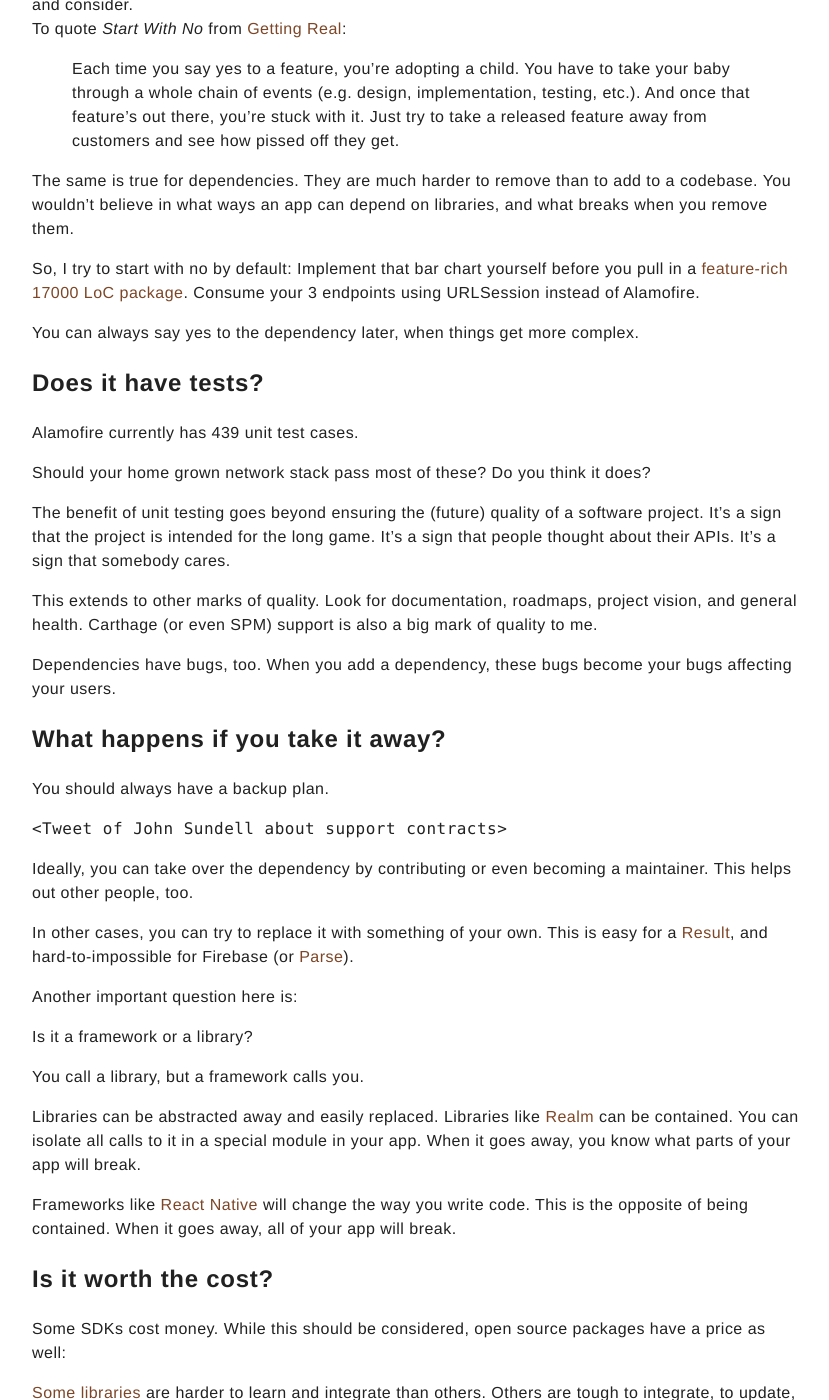
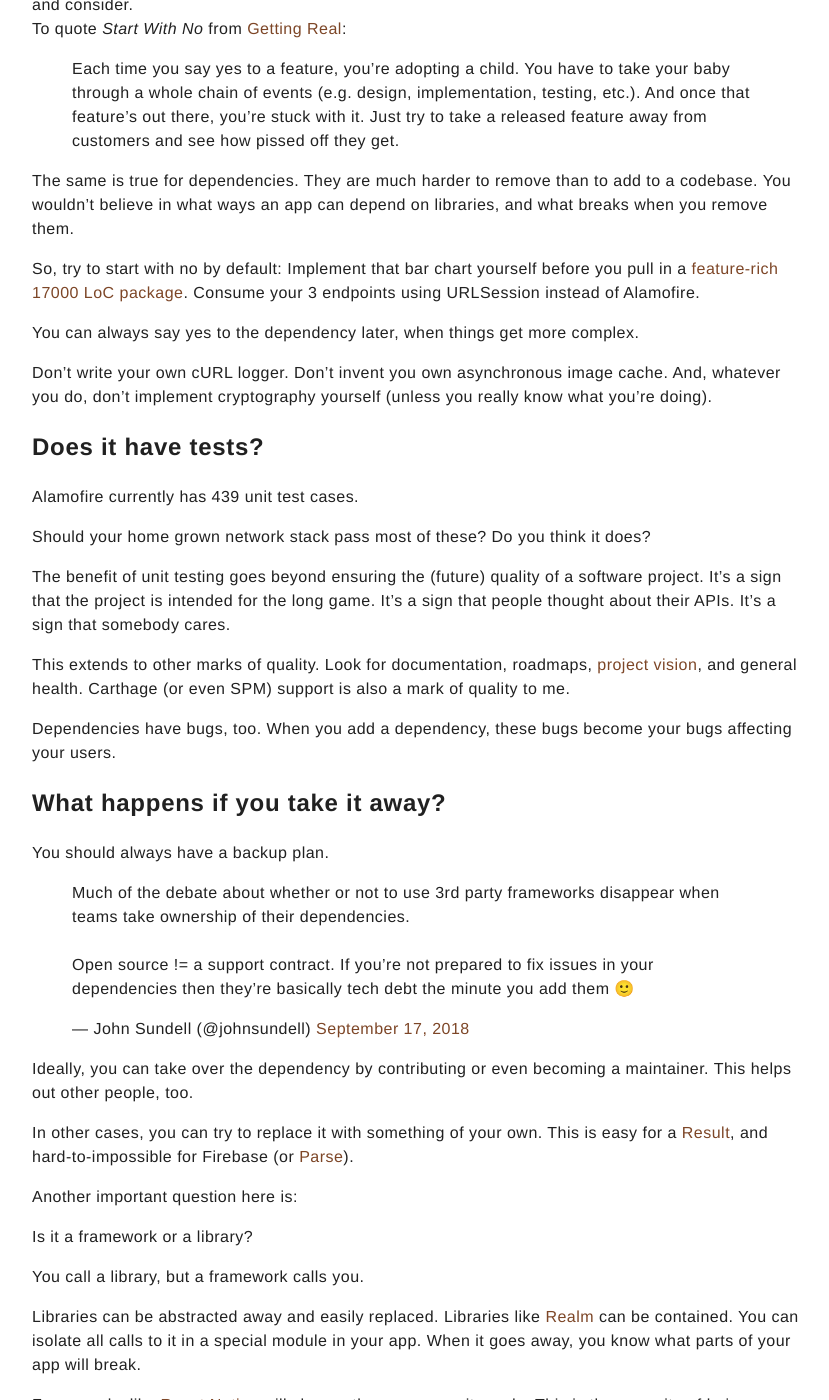
Before and after one commit to xavierLowmiller/xavierLowmiller.github.io, a Jekyll site: the page built from _posts/2018-09-19-Evaluating-Dependencies.md, in a window 1280 px wide and 1400 px high, scrolled down 1123 px. Shown: the whole window, without its empty margins (224-1053 px from the left). Built offline with Jekyll 4.4.1, drawn with Linux system fonts in a browser that asks for light colours; comment, search, counter and statistics services are not loaded; some of the changed text lies outside the part shown.

Commit message:
Add links, embed tweet

```diff
--- a/_posts/2018-09-19-Evaluating-Dependencies.md
+++ b/_posts/2018-09-19-Evaluating-Dependencies.md
@@ -49,12 +49,17 @@
 You wouldn't believe in what ways an app can depend on libraries,
 and what breaks when you remove them.
 
-So, I try to start with no by default:
+So, try to start with no by default:
 Implement that bar chart yourself before you pull in a
 [feature-rich 17000 LoC package][Charts].
 Consume your 3 endpoints using URLSession instead of Alamofire.
 
 You can always say yes to the dependency later, when things get more complex.
+
+Don't write your own cURL logger.
+Don't invent you own asynchronous image cache.
+And, whatever you do, don't implement cryptography yourself
+(unless you really know what you're doing).
 
 ## Does it have tests?
 
@@ -69,8 +74,9 @@
 It's a sign that somebody cares.
 
 This extends to other marks of quality.
-Look for documentation, roadmaps, project vision, and general health.
-Carthage (or even SPM) support is also a big mark of quality to me.
+Look for documentation, roadmaps, [project vision][Moya Vision],
+and general health.
+Carthage (or even SPM) support is also a mark of quality to me.
 
 Dependencies have bugs, too.
 When you add a dependency, these bugs become your bugs affecting your users.
@@ -79,7 +85,15 @@
 
 You should always have a backup plan.
 
-`<Tweet of John Sundell about support contracts>`
+<blockquote class="twitter-tweet" data-lang="en">
+<p lang="en" dir="ltr">Much of the debate about whether or not to use 3rd party
+frameworks disappear when teams take ownership of their dependencies.<br><br>
+Open source != a support contract. If you’re not prepared to fix issues in your
+dependencies then they’re basically tech debt the minute you add them 🙂</p>
+&mdash; John Sundell (@johnsundell)
+<a href="https://twitter.com/johnsundell/status/1041669114882940928?ref_src=twsrc%5Etfw">
+September 17, 2018</a></blockquote>
+<script async src="https://platform.twitter.com/widgets.js" charset="utf-8"></script>
 
 Ideally, you can take over the dependency by contributing or even becoming a
 maintainer. This helps out other people, too.
@@ -119,12 +133,21 @@
 
 Dependencies tend to require even more dependencies.
 You have to decide if you agree with the choices.
-Since you never really asked for these, you don't get much benefit from them
-while having to pay the costs.
+Since you never really asked for these, you typically
+don't get much benefit from them while having to pay all the costs.
 
 Furthermore, some clients require all dependencies to be audited.
-Can you do this for the hundreds of npm packages that [React Native][]
+Can this be done for the hundreds of npm packages that [React Native][]
 depends on?
+
+## Recap: A handy chart of some dependencies I use
+
+|                                   | Result | RxSwift | Moya |   |
+|-----------------------------------|--------|---------|------|---|
+| Are you going to need it?         |    🚫  |         |      |   |
+| What happens if you take it away? |        |      🚫 |      |   |
+| Is it worth the cost?             |        |      ✅ |    ✅ |   |
+| Does it have dependencies?        |     0  |      0  |    ⚠️ |   |
 
 ---
 
```
Also changed, not shown: other parts of _posts/2018-09-19-Evaluating-Dependencies.md (+5 -5 lines).
